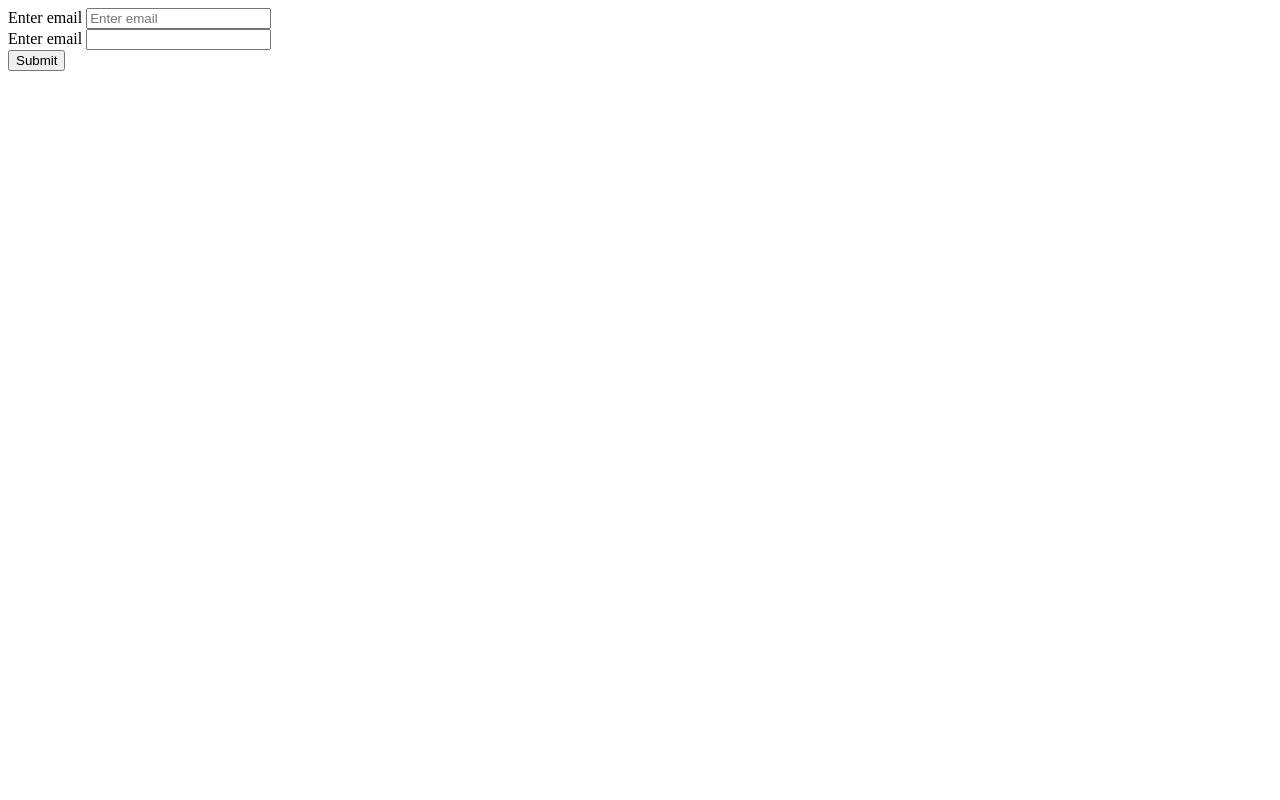
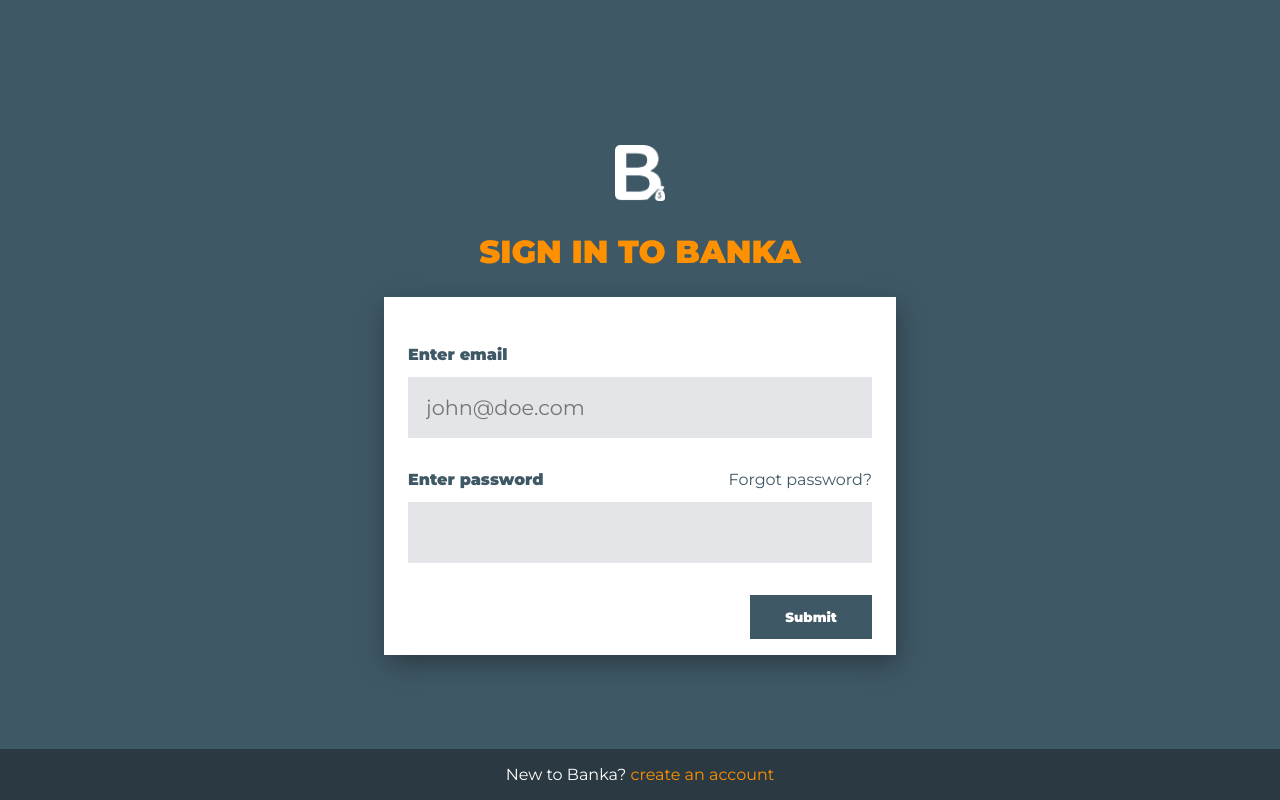
Before and after one commit to benisi/Banka, a plain HTML site: page UI/singin.html in a window 1280 px wide. Drawn offline with Linux system fonts and the light colour scheme.

Commit message:
Added css to sign in page

```diff
--- a/UI/css/index.css
+++ b/UI/css/index.css
@@ -0,0 +1,184 @@
+/**
+    Author : Isidahomen Benjamin
+    Version : 1.0.0
+    For : Andela Bootcamp
+*/
+@import url('https://fonts.googleapis.com/css?family=Montserrat:400,900');
+
+:root {
+    --main-bg-color: #3F5866;
+    --accent-color-2: #e3e5e9;
+    --btn-text-color: white;
+    --default-text-color:  rgba(0, 0, 0, 0.87);
+    --branding-text-color: white;
+    --dark-bg-color: #2B3A42;
+    --footer-text-color: white;
+    --accent-color: #FF9000;
+  }
+
+*{
+    font-family: 'Montserrat', sans-serif;
+    box-sizing: border-box;
+}
+*:focus {
+    outline-style:none;
+}
+
+body, html {
+    margin: 0;
+    padding: 0;
+}
+
+a{
+    text-decoration: none;
+    transition: all .3s ease-in;
+}
+
+.branding-text{
+    color: var(--accent-color);
+    text-transform: uppercase;
+    font-weight: 900;
+    font-size: 2rem;
+}
+.brand-img{
+    width: 50px;
+}
+.brand-img img {
+    width: 100%;
+}
+.container-center {
+    display: flex;
+    flex-direction: column;
+    justify-content: center;
+    align-items: center;
+    width: 100%;
+    height: 100vh;
+    background-color: var(--main-bg-color);
+}
+.card{
+    box-shadow: 0 4px 8px 0 var(--dark-bg-color);
+    transition: 0.3s;
+    -webkit-box-shadow: 2px 9px 24px -1px var(--dark-bg-color);
+    -moz-box-shadow: 2px 9px 24px -1px var(--dark-bg-color);
+    box-shadow: 2px 9px 24px -1px var(--dark-bg-color);
+}
+.form-container {
+    width: 90%;
+    padding: 1rem 1.5rem;
+    background-color: var(--btn-text-color);
+}
+
+.form-control{
+    width: 100%;
+    margin: 2rem 0;
+}
+.form-control label {
+    display: block;
+    margin-bottom: .8rem;
+    font-weight: bold;
+    color: var(--main-bg-color);
+}
+
+.form-control input{
+    width: 100%;
+    padding: 1rem;
+    margin: 0;
+    font-size: 1.3rem;
+    background-color: var(--accent-color-2);;
+    border: 2px solid transparent;
+}
+.form-control input:focus{
+    border: 2px solid var(--accent-color);
+}
+.form-submit{
+    padding: .7rem 2rem;
+    color:var(--btn-text-color);
+    background: var(--main-bg-color);
+    border: .2rem solid transparent;
+    font-weight: bold;
+    float: right;
+    transition: all .3s ease-in-out;
+}
+.form-submit:hover{
+    background-color: var(--accent-color);
+    transform: translateY(-3px);
+    -webkit-box-shadow: 3px 10px 14px 1px rgba(00,00,00,0.2);
+    box-shadow: 3px 10px 14px 1px rgba(00,00,00,0.2);
+}
+
+.form-submit:active {
+    transform: translateY(0);
+    -webkit-box-shadow: 3px 3px 5px 0px rgba(00,00,00,0.2);
+    box-shadow: 3px 3px 5px 0px rgba(00,00,00,0.2);
+}
+
+footer {
+    position: absolute;
+    bottom: 0;
+    left: 0;
+    background-color: var(--dark-bg-color);
+    width: 100%;
+    display: flex;
+    justify-content: center;
+    color: var(--footer-text-color);
+}
+.footer-link{
+    color: var(--accent-color);
+}
+.footer-link:hover{
+    color: var(--accent-color-2);
+}
+.label-link{
+    font-weight: normal;
+    float: right;
+    color: var(--main-bg-color);
+}
+.label-link:hover{
+    color: var(--accent-color);
+}
+
+  /* Extra small devices (phones, 600px and down) */
+@media only screen and (max-width: 600px) {
+    .branding-text{
+        font-size: 1.5rem;
+    }
+}
+
+/* Small devices (portrait tablets and large phones, 600px and up) */
+@media only screen and (min-width: 600px) {
+
+}
+
+/* Medium devices (landscape tablets, 768px and up) */
+@media only screen and (min-width: 768px) {
+    .form-container {
+        width: 60%;
+    }
+}
+
+/* Large devices (laptops/desktops, 992px and up) */
+@media only screen and (min-width: 992px) {
+    .form-container {
+        width: 60%;
+    }
+}
+
+/* Extra large devices (large laptops and desktops, 1200px and up) */
+@media only screen and (min-width: 1200px) {
+    .form-container {
+        width: 40%;
+    }
+}
+
+@media only screen and (max-width: 400px) {
+    .form-control label {
+        font-size: .7rem;
+    }
+
+    .brand-img{
+        width: 40px;
+    }
+    .branding-text {
+        margin: .5rem;
+    }
+}
--- a/UI/singin.html
+++ b/UI/singin.html
@@ -4,24 +4,31 @@
     <meta charset="UTF-8">
     <meta name="viewport" content="width=device-width, initial-scale=1.0">
     <meta http-equiv="X-UA-Compatible" content="ie=edge">
-    <title>Sign in</title>
+    <title>Sign in - Banka</title>
     <link rel="stylesheet" href="css/index.css">
 </head>
 <body>
-    <div>
-        <div>
+    <div class="container-center">
+        <div class="brand-img">
+            <img alt="Banka logo" src="asset/logo.png">
+        </div>
+        <h2 class="branding-text">Sign in to Banka</h2>
+        <div class="form-container card">
             <form>
-                <div>
+                <div class="form-control">
                     <label for="email">Enter email</label>
-                    <input id="email" type="text" placeholder="Enter email">
+                    <input id="email" type="email" placeholder="john@doe.com" autocomplete="email">
                 </div>
-                <div>
-                    <label for="password">Enter email</label>
-                    <input id="password" type="password">
+                <div class="form-control">
+                    <label for="password">Enter password<a class="label-link" href="#">Forgot password?</a></label>
+                    <input id="password" type="password" autocomplete="current-password">
                 </div>
-                <input type="submit" id="submit">
+                <button class="form-submit" id="submit">Submit</button>
             </form>
         </div>
+        <footer>
+            <p>New to Banka? <a class="footer-link" href="#">create an account</a></p>
+        </footer>
     </div>
 </body>
 </html>
```
Also changed, not shown: UI/asset/logo.png (added).
